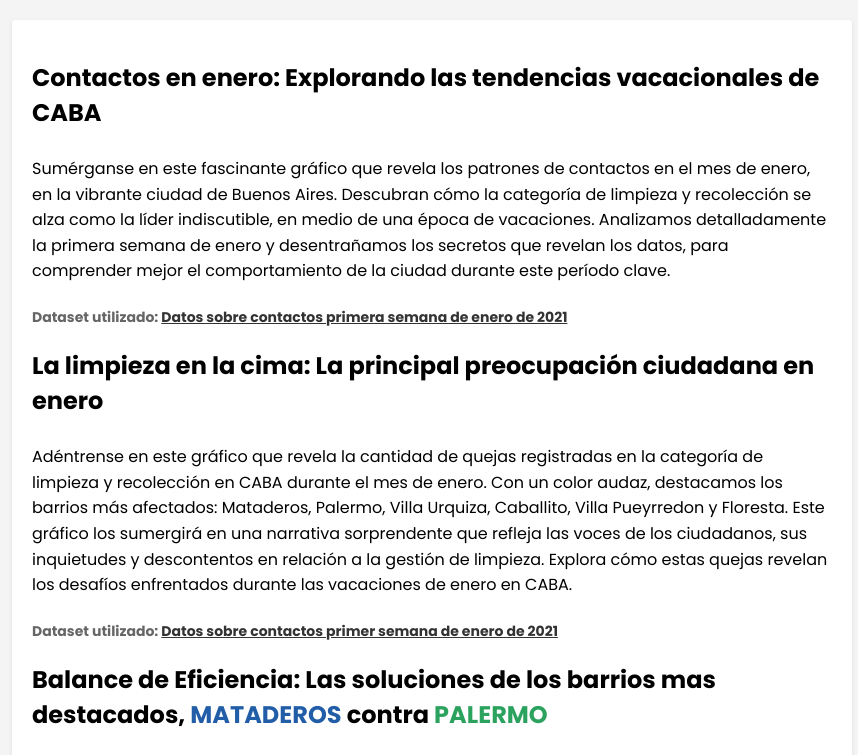
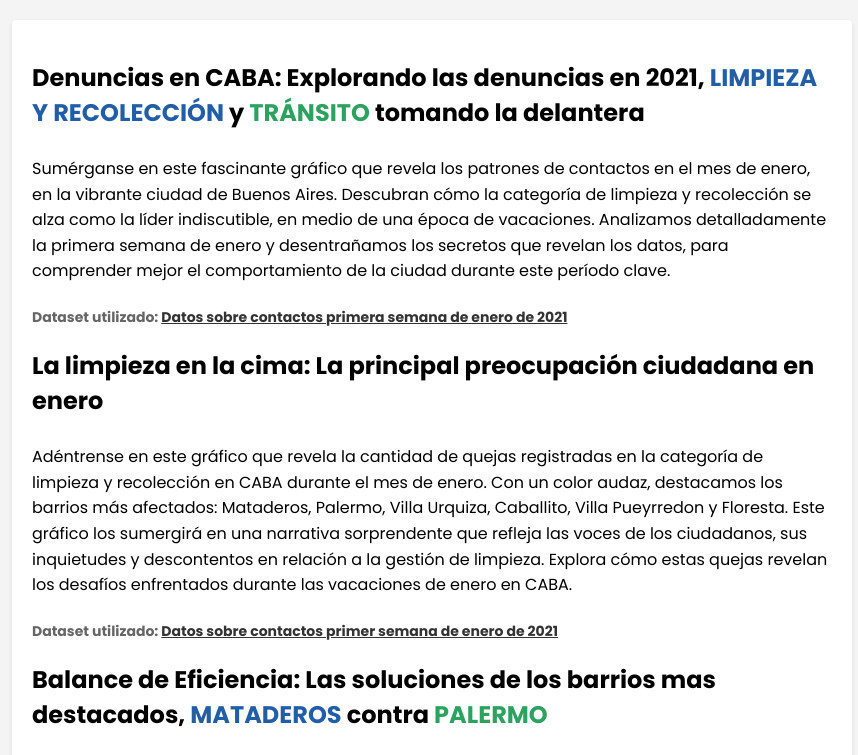
Before and after one commit to luisalawson/valeggia_lawson_parcial_correcciones, a plain HTML site: page juntos.html in a window 1280 px wide. Shown: the top 755 px of the page, without its empty margins (208-1066 px from the left). Drawn offline with nearby package versions, Linux system fonts and the light colour scheme; no server answers; a script that the page names is missing.

Commit message:
Update juntos.html

```diff
--- a/juntos.html
+++ b/juntos.html
@@ -59,7 +59,7 @@
 </head>
 <body>
   <div class="caja">
-    <h2>Contactos en enero: Explorando las tendencias vacacionales de CABA</h2>
+    <h2> Denuncias en CABA: Explorando las denuncias en 2021, <span style="color: #225EA8 ;">LIMPIEZA Y RECOLECCIÓN</span> y  <span style="color: #2CA25F;">TRÁNSITO</span> tomando la delantera</h2>
     <div style="display: flex; justify-content: space-between;">
     <div id="chart_def_1"></div>
     </div>
@@ -79,6 +79,7 @@
    <h2>Balance de Eficiencia: Las soluciones de los barrios mas destacados, <span style="color: #225EA8 ;">MATADEROS</span> contra <span style="color: #2CA25F;">PALERMO</span></h2>
     <div class="container" style="display: flex; justify-content: center;">
 		<div id="chart_def_3"></div>
+
 	  </div>
     <p>Sumerganse en este gráfico revelador que analiza la eficiencia de los barrios destacados en la resolución de casos de limpieza y recolección. Descubran cómo Mataderos lidera el camino con una sorprendente tasa de cierre de casos del 50%, mientras que Palermo se queda rezagado con tan solo un 9%. Este gráfico los invita a explorar el compromiso y la efectividad de cada barrio para solucionar sus problemas, proporcionando una visión única sobre las disparidades en la gestión de limpieza en diferentes áreas de la ciudad.</p>
     <h5>Dataset utilizado: <a href="https://github.com/luisalawson/vd_s2_lawson_valeggia_EXAMEN_PARCIAL/blob/main/data/147_desratizacion.csv">Datos sobre contactos primera semana de enero de 2021</a></h5>
```
